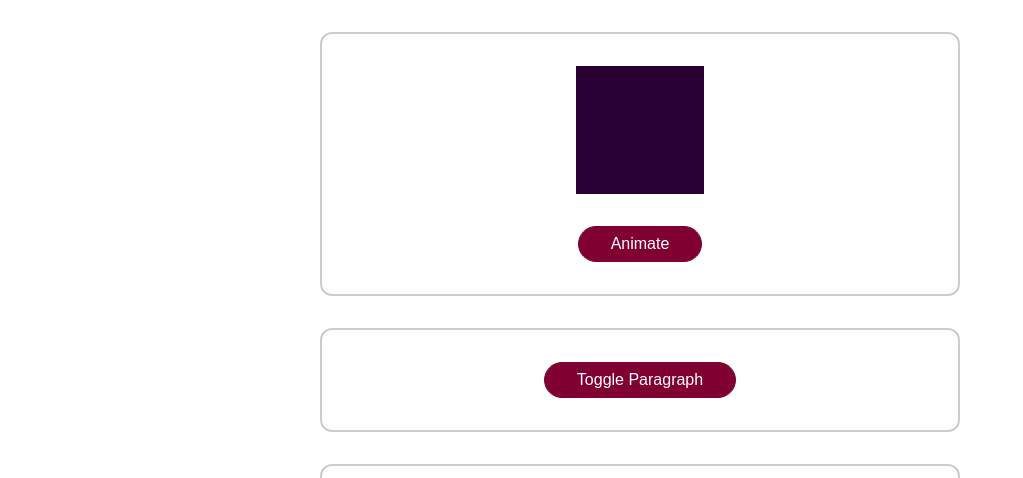
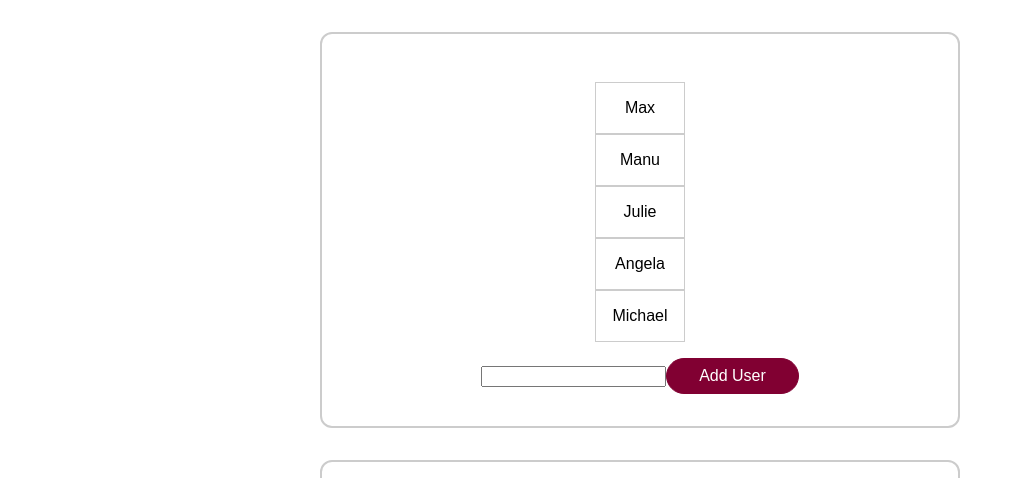
Before and after one commit to abrambagus/vue-animations-transitions, a Vue app: page / in a window 1280 px wide. Shown: the top 478 px of the page, without its empty margins (0-1023 px from the left). Built offline with nearby package versions, Linux system fonts and the light colour scheme.

Commit message:
animate list

```diff
--- a/src/App.vue
+++ b/src/App.vue
@@ -1,4 +1,7 @@
 <template>
+  <div class="container">
+    <users-list></users-list>
+  </div>
   <div class="container">
     <div class="block" :class="{ animate: animatedBlock }"></div>
     <button @click="animateBlock">Animate</button>
@@ -35,7 +38,11 @@
 </template>
 
 <script>
+import UsersList from './components/UsersList.vue';
 export default {
+  components: {
+    UsersList,
+  },
   data() {
     return {
       animatedBlock: false,
--- /dev/null
+++ b/src/components/UsersList.vue
@@ -0,0 +1,64 @@
+<template>
+  <transition-group tag="ul" name="user-list">
+    <li v-for="user in users" :key="user" @click="removeUser(user)">
+      {{ user }}
+    </li>
+  </transition-group>
+  <div>
+    <input type="text" ref="userNameInput" />
+    <button @click="addUser">Add User</button>
+  </div>
+</template>
+
+<script>
+export default {
+  data() {
+    return {
+      users: ['Max', 'Manu', 'Julie', 'Angela', 'Michael'],
+    };
+  },
+  methods: {
+    addUser() {
+      const enteredUserName = this.$refs.userNameInput.value;
+      this.users.unshift(enteredUserName);
+    },
+    removeUser(user) {
+      this.users = this.users.filter((usr) => usr !== user);
+    },
+  },
+};
+</script>
+
+<style scoped>
+ul {
+  list-style: none;
+  margin: 1rem 0;
+  padding: 0;
+}
+li {
+  border: 1px solid #ccc;
+  padding: 1rem;
+  text-align: center;
+}
+
+.user-list-enter-from {
+  opacity: 0;
+  transform: translateX(-30px);
+}
+.user-list-enter-active {
+  transition: all 1s ease-out;
+}
+.user-list-enter-to,
+.user-list-leave-from {
+  opacity: 1;
+  transform: translateX(0);
+}
+
+.user-list-leave-active {
+  transition: all 1s ease-in;
+}
+.user-list-leave-to {
+  opacity: 0;
+  transform: translateX(30px);
+}
+</style>
```
